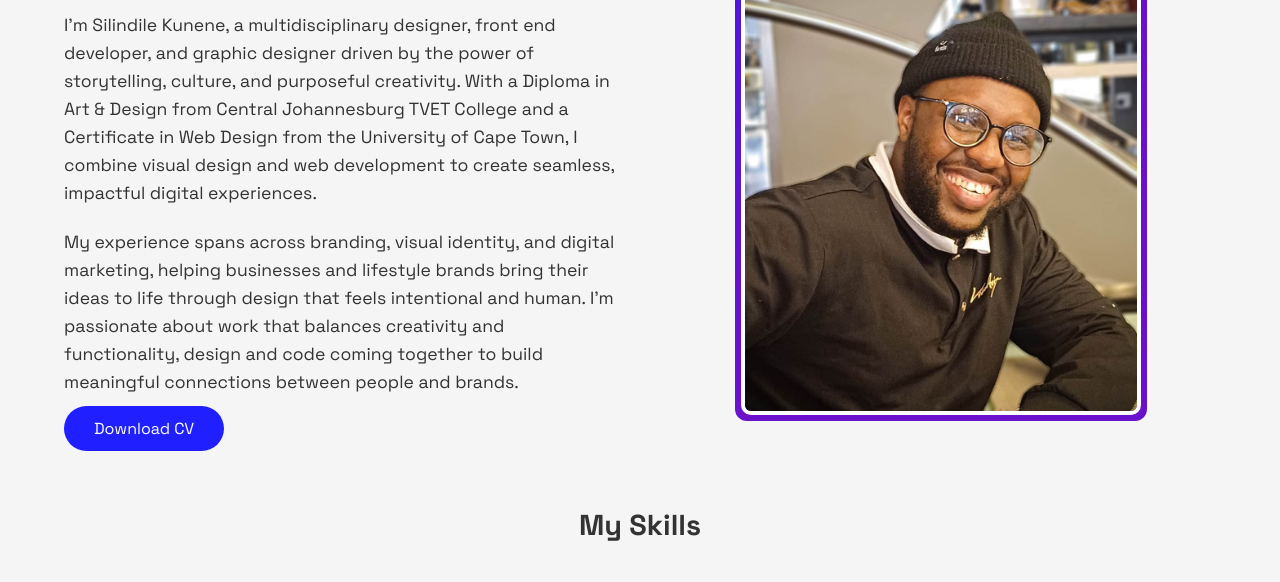
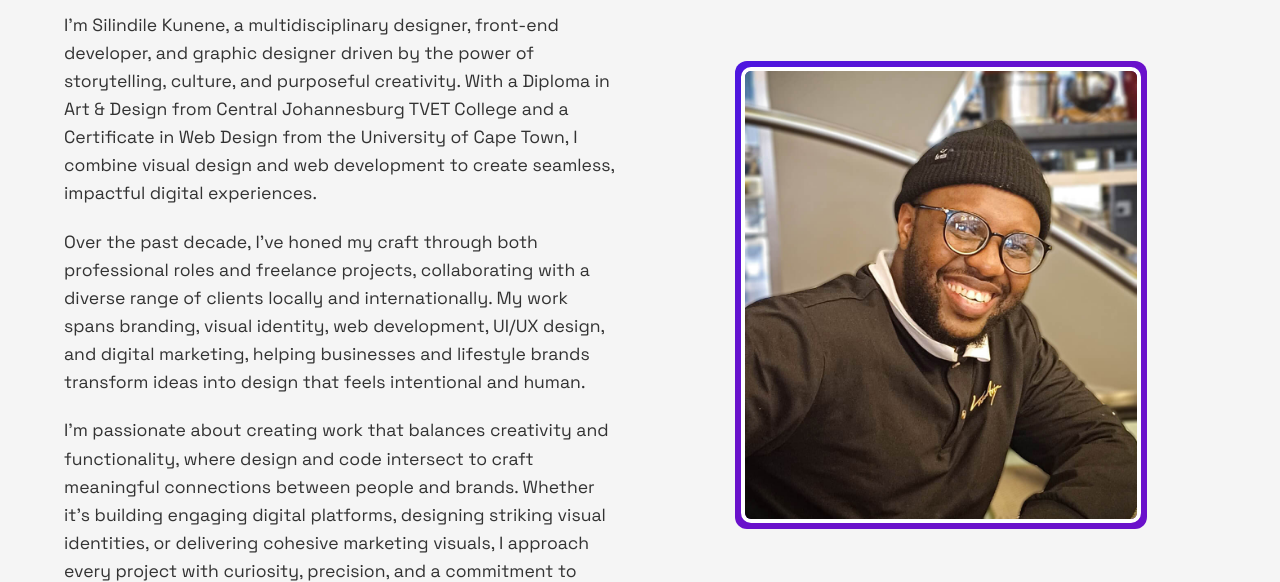
Before and after one commit to silindilemdima/portfolio, a plain HTML site: page about.html in a window 1280 px wide. Shown: the part 210-792 px from the top of the page. Drawn offline with nearby package versions, Linux system fonts and the light colour scheme.

Commit message:
Revise About Me section content
Updated the About Me section with more detailed information about experience and skills.

```diff
--- a/about.html
+++ b/about.html
@@ -41,9 +41,11 @@
                 <!-- Left Text Side -->
                 <div class="about-text">
                     <h2>About Me</h2>
-                    <p>I’m Silindile Kunene, a multidisciplinary designer, front end developer, and graphic designer driven by the power of storytelling, culture, and purposeful creativity. With a Diploma in Art & Design from Central Johannesburg TVET College and a Certificate in Web Design from the University of Cape Town, I combine visual design and web development to create seamless, impactful digital experiences.</p>
-                    <p>My experience spans across branding, visual identity, and digital marketing, helping businesses and lifestyle brands bring their ideas to life through design that feels intentional and human. I’m passionate about work that balances creativity and functionality, design and code coming together to build meaningful connections between people and brands.</p>
+                <p>I’m Silindile Kunene, a multidisciplinary designer, front-end developer, and graphic designer driven by the power of storytelling, culture, and purposeful creativity. With a Diploma in Art & Design from Central Johannesburg TVET College and a Certificate in Web Design from the University of Cape Town, I combine visual design and web development to create seamless, impactful digital experiences.</p>
 
+                <p>Over the past decade, I’ve honed my craft through both professional roles and freelance projects, collaborating with a diverse range of clients locally and internationally. My work spans branding, visual identity, web development, UI/UX design, and digital marketing, helping businesses and lifestyle brands transform ideas into design that feels intentional and human.</p>
+
+                <p>I’m passionate about creating work that balances creativity and functionality, where design and code intersect to craft meaningful connections between people and brands. Whether it’s building engaging digital platforms, designing striking visual identities, or delivering cohesive marketing visuals, I approach every project with curiosity, precision, and a commitment to excellence.</p>
                     <!-- Download CV Button -->
                     <a href="Documents/Silindile Kunene - Curriculum Vitae.pdf" class="btn download-btn" download>
                         Download CV
```
